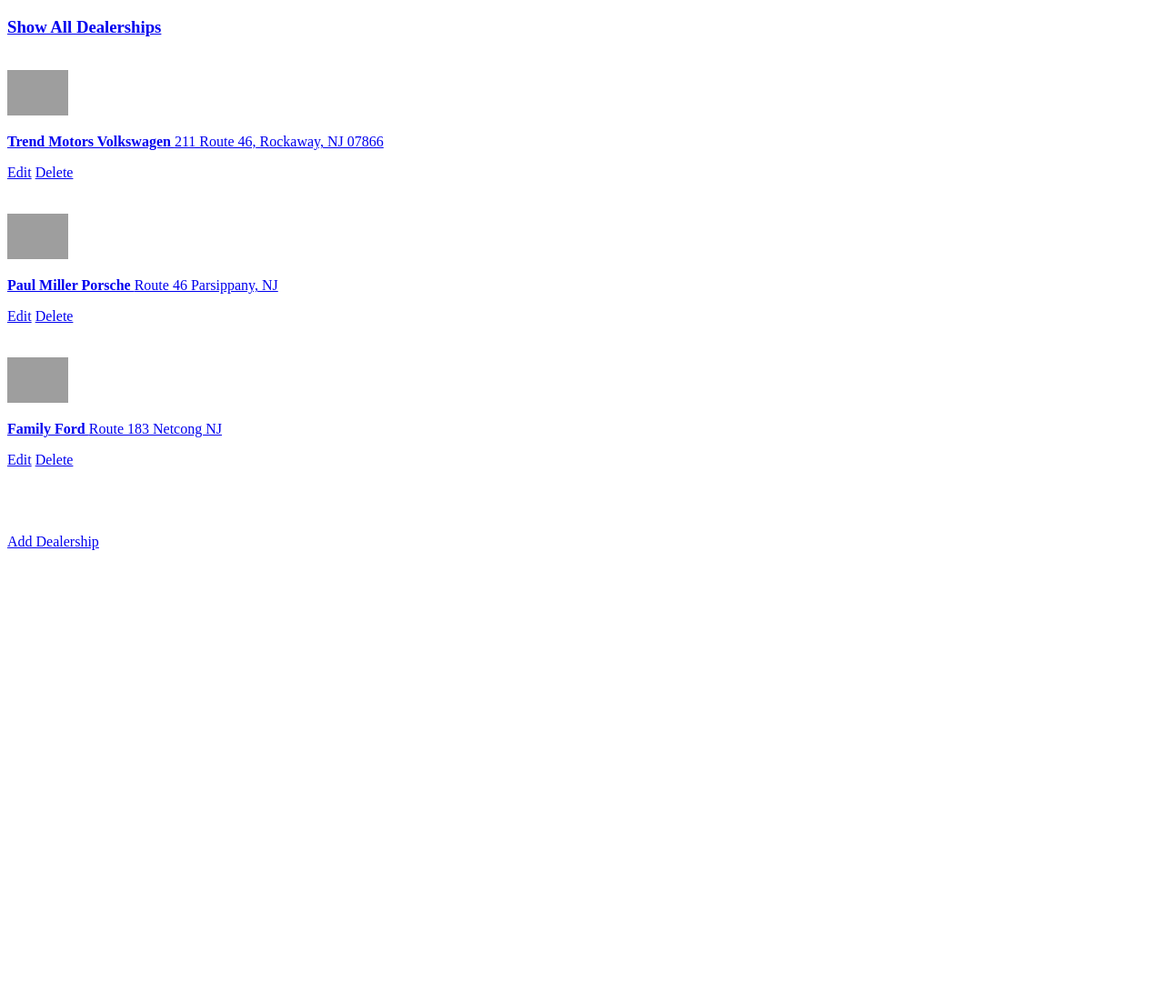
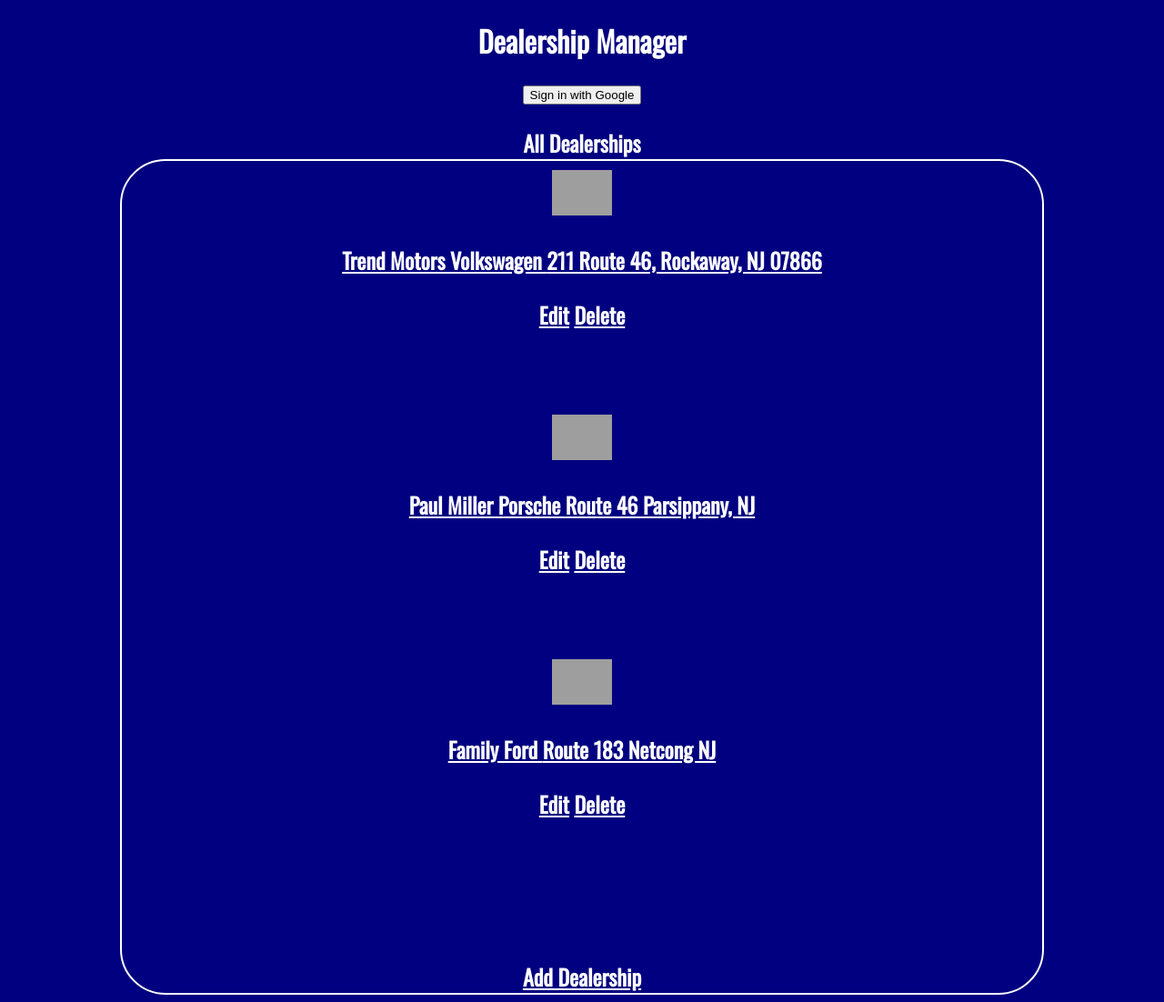
Before and after one commit to tpodell140/ItemCatalog, a Flask app: page / in a window 1280 px wide. Shown: the whole page at 91% size. Before the commit the page ends 605 px from the top, so only its background shows below. Run offline with Flask 2, Linux system fonts and the light colour scheme; some libraries are stand-ins or nearby versions; grey boxes are pictures that could not be loaded.

Commit message:
Added basic styling to all pages

```diff
--- a/app.py
+++ b/app.py
@@ -137,6 +137,7 @@ def gdisconnect():
     print ('result is ')
     print (result)
     if result['status'] == '200':
+        # del login_session['username']
         del login_session['access_token']
         del login_session['gplus_id']
         del login_session['username']
@@ -144,7 +145,8 @@ def gdisconnect():
         del login_session['picture']
         response = make_response(json.dumps('Successfully disconnected.'), 200)
         response.headers['Content-Type'] = 'application/json'
-        return response
+        flash("You have successfullly been logged out.")
+        return redirect(url_for('showDealers'))
     else:
         response = make_response(json.dumps('Failed to revoke token for given user'), 400)
         response.headers['Content-Type'] = 'application/json'
@@ -217,7 +219,7 @@ def addCar(dealer_id):
     if request.method == 'POST':
         image = request.form['image']
         if not image:
-            image = 'http://luxmimotorssirsa.com/wp-content/plugins/wp-car-manager/assets/images/placeholder-single.png'
+            image = 'http://myclassicgarage.com/assets/image_placeholder_low_res.png'
         newCar = Car(
                     status = request.form['status'],
                     make = request.form['make'],
--- /dev/null
+++ b/static/styles.css
@@ -0,0 +1,46 @@
+body {
+  background-color: navy;
+  font-family: 'Oswald', sans-serif;
+}
+
+main {
+  text-align: center;
+  align-items: center;
+  margin: auto;
+  width: 95%;
+  border: 2px solid white;
+  border-radius: 50px;
+  color: white;
+}
+
+p, a, h1 {
+  color: white;
+}
+
+.show-all-header {
+  font-size: 3em;
+}
+
+.dealership-display {
+  padding: 10px;
+
+  /*background-color: #D3D3D3;*/
+}
+
+.main-header, h2 {
+  color: white;
+  text-align: center;
+  margin: auto;
+}
+
+
+.form-item {
+  width: 100%;
+  display: inline;
+}
+
+@media screen and (min-width: 600px) {
+  main {
+    width: 80%;
+  }
+}
--- a/templates/dealerships.html
+++ b/templates/dealerships.html
@@ -1,12 +1,28 @@
 <!DOCTYPE html>
 <html>
   <head>
-    <meta charset="utf-8">
+    {% include "head_tags.html" %}
     <title>Dealership Listing</title>
   </head>
   <body>
     {% include "header.html" %}
     <br>
+    <h2>All Dealerships</h12
+    <div class = 'flash'>
+		      {% with messages = get_flashed_messages() %}
+      {% if messages %}
+
+        <ul>
+        {% for message in messages %}
+            <li> <strong> {{ message }} </strong> </li>
+        {% endfor %}
+        </ul>
+        {% endif %}
+    {% endwith %}
+
+  </div>
+  <main>
+
 
     {% for dealership in dealerships %}
     <div class="dealership-display">
@@ -23,5 +39,7 @@
     <br>
     <br>
     <a href="{{url_for('addDealer')}}">Add Dealership</a>
+
+  </main>
   </body>
 </html>
--- a/templates/deleteCar.html
+++ b/templates/deleteCar.html
@@ -1,11 +1,16 @@
 <!DOCTYPE html>
 <html>
   <head>
+    {% include "head_tags.html" %}
     <meta charset="utf-8">
     <title>Delete Car</title>
   </head>
   <body>
     {% include "header.html" %}
+    <br>
+    <main>
+    <br>
+
     <img src="{{dealership.logo}}" alt="Dealership Logo">
 
     <h2>Delete Car #{{car.id}} From Inventory?</h2>
@@ -14,5 +19,6 @@
       <input type="submit" name="" value="Confirm Delete">
     </form>
     <a href="url_for('displayInventory', dealer_id = dealership.id)">Cancel</a>
+    </main>
   </body>
 </html>
--- a/templates/editCar.html
+++ b/templates/editCar.html
@@ -1,11 +1,16 @@
 <!DOCTYPE html>
 <html>
   <head>
+    {% include "head_tags.html" %}
     <meta charset="utf-8">
     <title>Edit Car</title>
   </head>
   <body>
     {% include "header.html" %}
+    <br>
+    <main>
+        <br>
+
         <h1>Edit Car</h1>
         <form class="" action="{{url_for('editCar', dealer_id = dealership.id, car_id = car.id)}}" method="post">
           <div class="form-item">
@@ -40,5 +45,6 @@
           <input type="submit" name="" value="Submit Changes">
           <a href="{{url_for('displayInventory', dealer_id = dealership.id)}}">Cancel</a>
         </form>
+    </main>
   </body>
 </html>
--- a/templates/editDealership.html
+++ b/templates/editDealership.html
@@ -1,11 +1,16 @@
 <!DOCTYPE html>
 <html>
   <head>
+    {% include "head_tags.html" %}
     <meta charset="utf-8">
     <title>Edit {{dealership.name}}</title>
   </head>
   <body>
     {% include "header.html" %}
+    <br>
+    <main>
+
+
       <h1>Edit {{dealership.name}}</h1>
       <form class="" action="{{url_for('editDealer', dealer_id = dealership.id)}}" method="post">
         <p>Dealership Name: </p><input type="text" name="name" value="{{dealership.name}}">
@@ -15,5 +20,6 @@
         <input type="submit"  value="Submit">
       </form>
       <a href="/dealerships">Cancel</a>
+    </main>
   </body>
 </html>
--- /dev/null
+++ b/templates/head_tags.html
@@ -0,0 +1,19 @@
+
+  <meta charset="utf-8">
+  <!-- <meta name="google-signin-client_id" content="624010594506-qvjsj4dlg51s7rgvrjnpe57p38tluflv.apps.googleusercontent.com"> -->
+  <link rel="stylesheet" href="{{ url_for('static', filename='styles.css')}}">
+  <link href="https://fonts.googleapis.com/css?family=Oswald|Roboto" rel="stylesheet">
+  <script src="//ajax.googleapis.com/ajax/libs/jquery/1.8.2/jquery.min.js">
+  </script>
+  <script src="https://apis.google.com/js/client:platform.js?onload=start" async defer></script>
+  <script>
+  function start() {
+    gapi.load('auth2', function() {
+      auth2 = gapi.auth2.init({
+        client_id: '624010594506-qvjsj4dlg51s7rgvrjnpe57p38tluflv.apps.googleusercontent.com',
+        // Scopes to request in addition to 'profile' and 'email'
+        //scope: 'additional_scope'
+      });
+    });
+  }
+</script>
--- a/templates/header.html
+++ b/templates/header.html
@@ -1,5 +1,16 @@
 <div class="main-header">
-  <a class = "title-link" href="{{url_for('showDealers')}}">
-    <h3>Show All Dealerships</h3>
-  </a>
+  <div class="header-text">
+    <!-- <a class = "title-link" href="{{url_for('showDealers')}}">
+      <h3 class = 'show-all-header'>Show All Dealerships</h3>
+    </a> -->
+    <h1>Dealership Manager</h1>
+  </div>
+  <div class="login-links">
+    {% if 'username' not in session %}
+      <!-- <a href="{{url_for('showLogin')}}">Click Here to Log in</a> -->
+      {% include "login.html" %}
+    {% else %}
+      <a href="{{url_for('gdisconnect')}}">Log out</a>
+    {% endif %}
+  </div>
 </div>
--- a/templates/login.html
+++ b/templates/login.html
@@ -1,25 +1,4 @@
-<!DOCTYPE html>
-<html>
-  <head>
-    <meta charset="utf-8">
-    <!-- <meta name="google-signin-client_id" content="624010594506-qvjsj4dlg51s7rgvrjnpe57p38tluflv.apps.googleusercontent.com"> -->
-    <script src="//ajax.googleapis.com/ajax/libs/jquery/1.8.2/jquery.min.js">
-    </script>
-    <script src="https://apis.google.com/js/client:platform.js?onload=start" async defer></script>
-    <title>Login Page</title>
-    <script>
-    function start() {
-      gapi.load('auth2', function() {
-        auth2 = gapi.auth2.init({
-          client_id: '624010594506-qvjsj4dlg51s7rgvrjnpe57p38tluflv.apps.googleusercontent.com',
-          // Scopes to request in addition to 'profile' and 'email'
-          //scope: 'additional_scope'
-        });
-      });
-    }
-  </script>
-  </head>
-  <body>
+
 <!-- Use an image that follows the branding guidelines in a real app -->
 <button id="signinButton">Sign in with Google</button>
 <script>
@@ -71,5 +50,3 @@ function signInCallback(authResult) {
 
   }); } }
 </script>
-  </body>
-</html>
--- a/templates/newDealership.html
+++ b/templates/newDealership.html
@@ -1,11 +1,16 @@
 <!DOCTYPE html>
 <html>
   <head>
+    {% include "head_tags.html" %}
     <meta charset="utf-8">
     <title>Add a Dealership</title>
   </head>
   <body>
     {% include "header.html" %}
+    <br>
+    <main>
+      <br>
+
       <h1>Add a Dealership</h1>
       <form class="" action="/dealerships/new" method="post">
         <p>Dealership Name: </p><input type="text" name="name" value="">
@@ -14,5 +19,6 @@
         <p>URL for Dealership Logo: </p><input type="text" name="logo" placeholder="Optional">
         <input type="submit"  value="Submit">
       </form>
+    </main>
   </body>
 </html>
```
Also changed, not shown: templates/addCar.html (+8 -1 lines), templates/deleteDealership.html (+11 -5 lines), templates/displayCar.html (+7 -0 lines), templates/displayInventory.html (+9 -1 lines), dealerinventory.db. Lines whose indentation alone changed are shown as unchanged.
